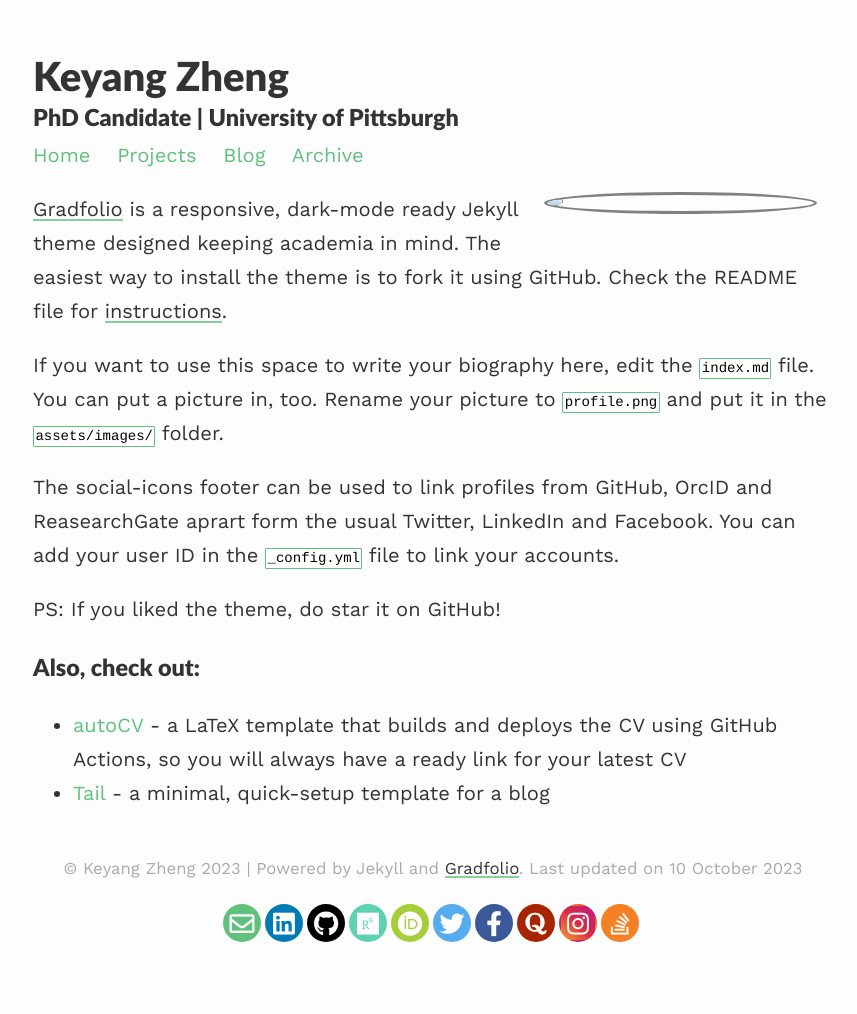
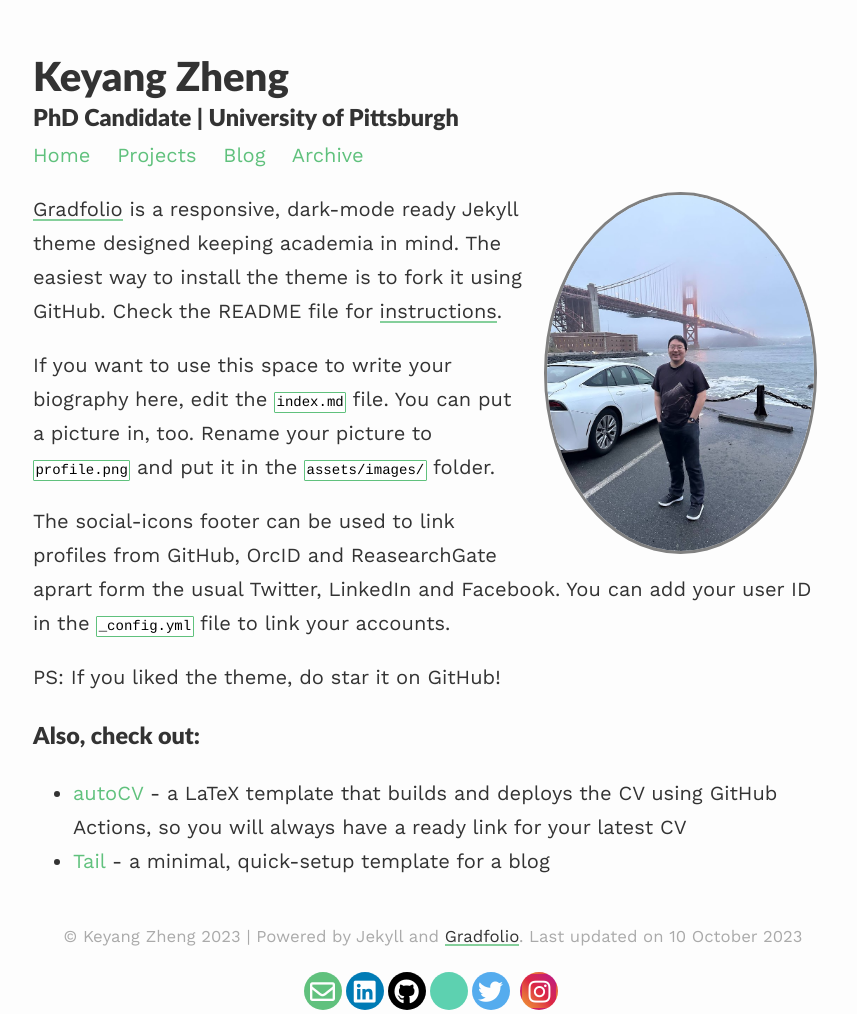
Before and after one commit to albuszheng/albuszheng.github.io, a Jekyll site: the page built from index.md, in a window 1280 px wide. Shown: the whole page, without its empty margins (207-1064 px from the left). Built offline with Jekyll 4.4.1, drawn with Linux system fonts in a browser that asks for light colours; nearby versions of some CDN libraries; before the commit the page ends 980 px from its top, so only the background shows below that.

```diff
--- a/_config.yml
+++ b/_config.yml
@@ -13,14 +13,14 @@ permalink: /blog/:year/:title/
 paginate_path: /blog/page:num/
 
 # Social media links in footer
-twitter: "https://twitter.com/albuszheng"
-linkedin: "https://www.linkedin.com/in/keyang-zheng-989b5a87"
+twitter: "albuszheng"
+linkedin: "keyang-zheng-989b5a87"
 stackoverflow: "#"
-github: "https://github.com/albuszheng"
-researchgate: "https://scholar.google.com/citations?user=aq5E6LEAAAAJ&hl=en"
+github: "albuszheng"
+googlescholar: "aq5E6LEAAAAJ&hl=en"
 orcid: "#"
 quora: "#"
-instagram: "#"
+instagram: "albuszheng"
 facebook: "#"
 
 
--- a/_includes/social-footer.html
+++ b/_includes/social-footer.html
@@ -26,23 +26,23 @@ target="_blank">
 </a>
 {%- endif -%}
 
-{%- if site.researchgate -%}
-<a title="{{ _locale_string_follow | replace: '[NAME]', 'ResearchGate' }}"
-class="social-button researchgate"
-href="https://www.researchgate.net/profile/{{ site.researchgate }}" itemprop="sameAs"
+{%- if site.googlescholar -%}
+<a title="{{ _locale_string_follow | replace: '[NAME]', 'Google Scholar' }}"
+class="social-button googlescholar"
+href="https://scholar.google.com/citations?user={{ site.googlescholar }}" itemprop="sameAs"
 target="_blank">
-<i class="fab fa-researchgate"></i>
+<i class="fab fa-google-scholar"></i>
 </a>
 {%- endif -%}
 
-{%- if site.orcid -%}
+<!-- {%- if site.orcid -%}
 <a title="{{ _locale_string_follow | replace: '[NAME]', 'Orcid' }}"
 class="social-button orcid"
 href="https://orcid.org/{{ site.orcid }}" itemprop="sameAs"
 target="_blank">
 <i class="fab fa-orcid"></i>
 </a>
-{%- endif -%}
+{%- endif -%} -->
 
 {%- if site.twitter -%}
 <a title="{{ _locale_string_follow | replace: '[NAME]', 'Twitter' }}"
@@ -53,23 +53,23 @@ target="_blank">
 </a>
 {%- endif -%}
 
-{%- if site.facebook -%}
+<!-- {%- if site.facebook -%}
 <a title="{{ _locale_string_follow | replace: '[NAME]', 'Facebook' }}"
 class="social-button facebook" itemprop="sameAs"
 href="https://www.facebook.com/{{ site.facebook }}"
 target="_blank">
 <i class="fab fa-facebook-f"></i>
 </a>
-{%- endif -%}
+{%- endif -%} -->
 
-{%- if site.quora -%}
+<!-- {%- if site.quora -%}
 <a title="{{ _locale_string_follow | replace: '[NAME]', 'Quora' }}"
 class="social-button quora" itemprop="sameAs"
 href="https://www.quora.com/profile/{{ site.quora }}"
 target="_blank">
 <i class="fab fa-quora"></i>
 </a>
-{%- endif -%}
+{%- endif -%} -->
 
 {%- if site.instagram -%}
 <a title="{{ _locale_string_follow | replace: '[NAME]', 'Instagram' }}"
@@ -80,13 +80,13 @@ target="_blank">
 </a>
 {%- endif -%}
 
-{%- if site.stackoverflow -%}
+<!-- {%- if site.stackoverflow -%}
 <a title="{{ _locale_string_follow | replace: '[NAME]', 'Stackoverflow' }}"
 class="social-button stackoverflow" itemprop="sameAs"
 href="https://stackoverflow.com/users/{{ site.stackoverflow }}"
 target="_blank">
 <i class="fab fa-brands fa-stack-overflow"></i>
 </a>
-{%- endif -%}
+{%- endif -%} -->
 
 </div>
--- a/assets/css/_sass/footer-social.scss
+++ b/assets/css/_sass/footer-social.scss
@@ -39,7 +39,8 @@
 .fa-envelope
 .fa-quora
 .fa-instagram
-.fa-stack-overflow {
+.fa-stack-overflow
+.fa-googlescholar {
   font-size: 25px;
 }
 
@@ -103,11 +104,11 @@
   border-color: #a6ce3b;
 }
 
-.rounded-social-buttons .social-button.researchgate {
+.rounded-social-buttons .social-button.googlescholar {
   background: #5dd1b0;
 }
 
-.rounded-social-buttons .social-button.researchgate:hover, .rounded-social-buttons .social-button.researchgate:focus {
+.rounded-social-buttons .social-button.googlescholar:hover, .rounded-social-buttons .social-button.googlescholar:focus {
   color: #5dd1b0;
   background: #fefefe;
   border-color: #5dd1b0;
--- a/index.md
+++ b/index.md
@@ -3,7 +3,7 @@ layout: about
 permalink: /
 profile:
   align: right
-  image: assets/images/20230605_103404.jpg
+  image: 20230605_103404.jpg
 published: true
 ---
 
```
